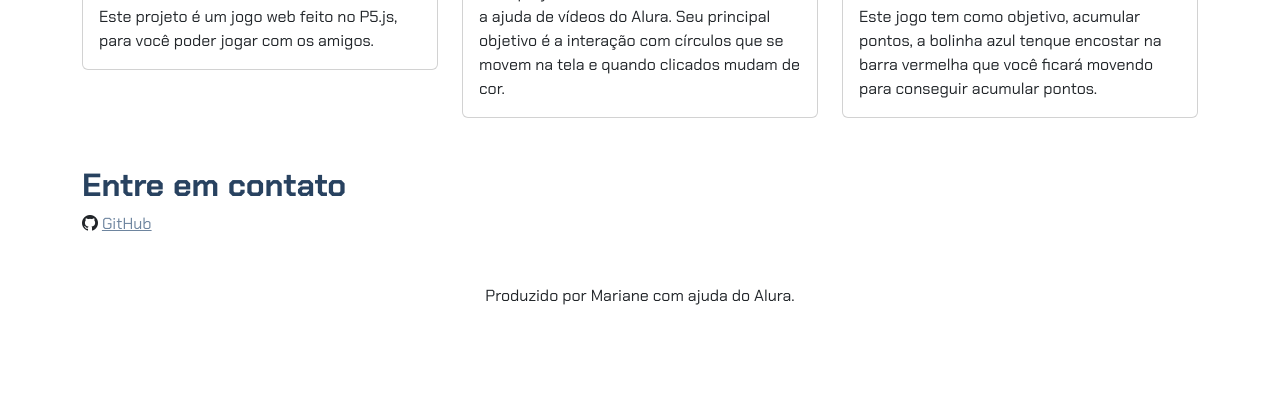
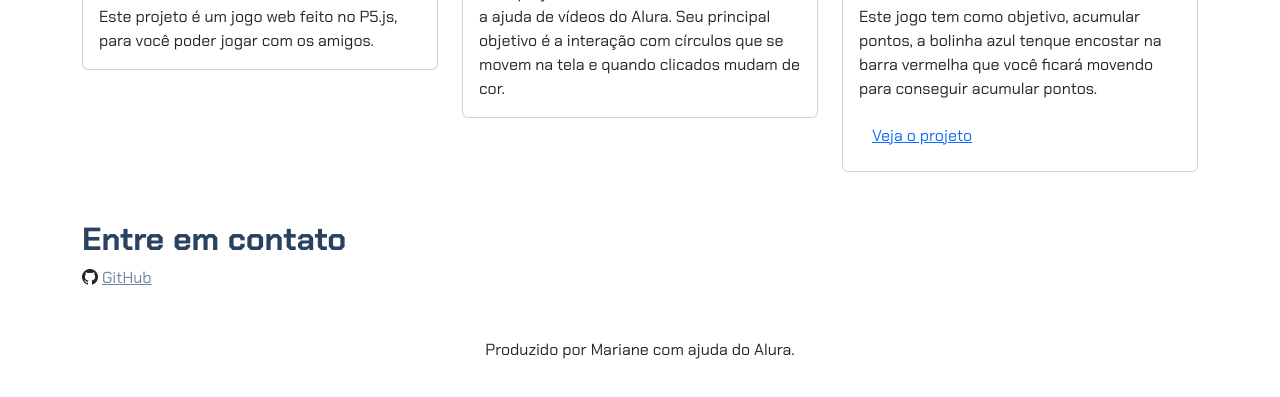
Before and after one commit to RMFLIX/Portf-lio-, a plain HTML site: page Index.html in a window 1280 px wide. Shown: the part 457-854 px from the top of the page. Drawn offline with nearby package versions, Linux system fonts and the light colour scheme.

Commit message:
Update Index.html

```diff
--- a/Index.html
+++ b/Index.html
@@ -118,6 +118,9 @@
                         <p class="card-text"> Este jogo tem como objetivo, acumular pontos, a bolinha azul tenque encostar na barra vermelha que você ficará movendo
                          para conseguir acumular pontos.
                         </p>
+
+                    <button type="button" class="btn btn-link" data-bs-toggle="modal" data-bs-target="#modal1">Veja
+                            o projeto</button>
 
                     </div>
 
```
